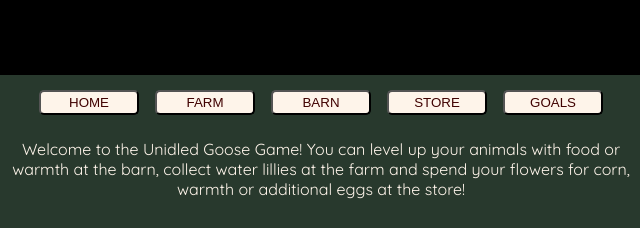
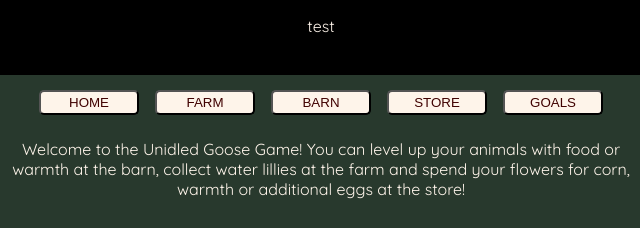
Before and after one commit to hulkran/the-pond.github.io, a plain HTML site: page Goose-Game/goose-index.html in a window 1280 px wide. Shown: the top 228 px of the page, 319-959 px from the left. Drawn offline with Linux system fonts and the light colour scheme.

Commit message:
Update goose-index.html

```diff
--- a/Goose-Game/goose-index.html
+++ b/Goose-Game/goose-index.html
@@ -9,7 +9,7 @@
     </head>
     <body>
         <header>
-            <div id="banner"></div>
+            <div id="banner">test</div>
             <h1>Unidled Goose Game</h1>
             <hr>
         </header>
```
